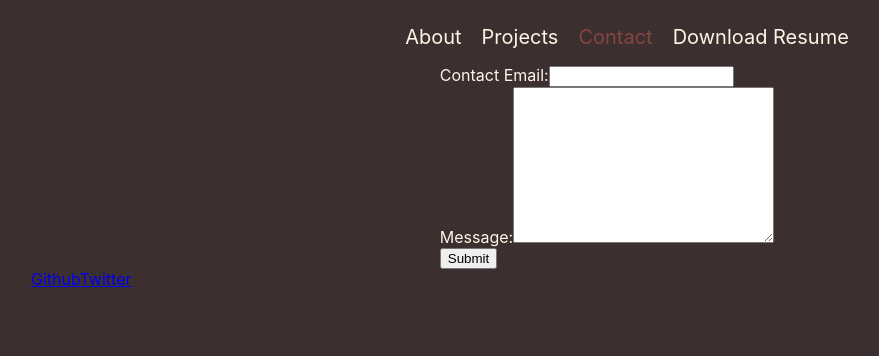
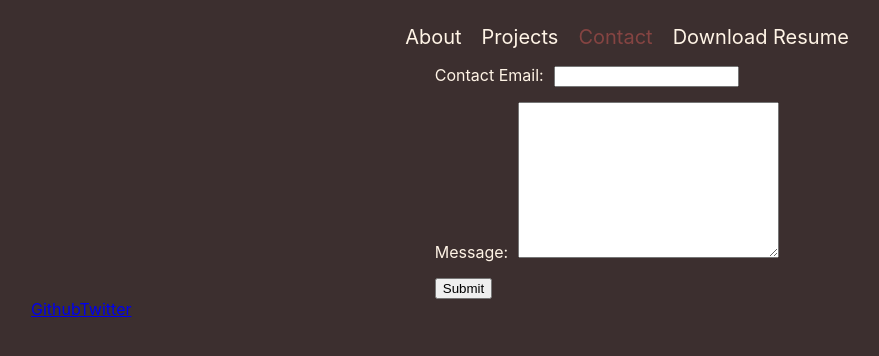
Before and after one commit to kguertin/portfolio-website, a React (Create React App) app in the folder client/: page / in a window 1280 px wide. Both pictures are taken after a click on the item "Contact". Shown: the top 356 px of the page, without its empty margins (33-912 px from the left). Built offline with nearby package versions, Linux system fonts and the light colour scheme.

Commit message:
add style to form section div

```diff
--- a/client/src/components/contact-form/contact-form.component.jsx
+++ b/client/src/components/contact-form/contact-form.component.jsx
@@ -34,12 +34,12 @@ export class ContactForm extends Component{
                 <div className="form-section">
                         <label>
                             Contact Email:
-                            <input type="email" value={this.state.contact} onChange={this.handleContactChange} />
+                            <input className="email-input" type="email" value={this.state.contact} onChange={this.handleContactChange} />
                         </label>
                 </div>
                 <div className="form-section">
                     <label>Message:
-                        <textarea value={this.state.message} onChange={this.handleMessageChange} id="" cols="30" rows="10"></textarea>
+                        <textarea className="message-input" value={this.state.message} onChange={this.handleMessageChange} id="" cols="30" rows="10"></textarea>
                     </label>
                 </div>
                 <button onClick={this.handleSubmit}>Submit</button>
--- a/client/src/components/contact-form/contact-form.styles.css
+++ b/client/src/components/contact-form/contact-form.styles.css
@@ -3,3 +3,15 @@
     justify-content: center;
     color: #fff4e6;
 }
+
+.form-section {
+    margin-bottom: 15px;
+}
+
+.email-input {
+    margin-left: 10px;
+}
+
+.message-input {
+    margin-left: 10px;
+}
```
